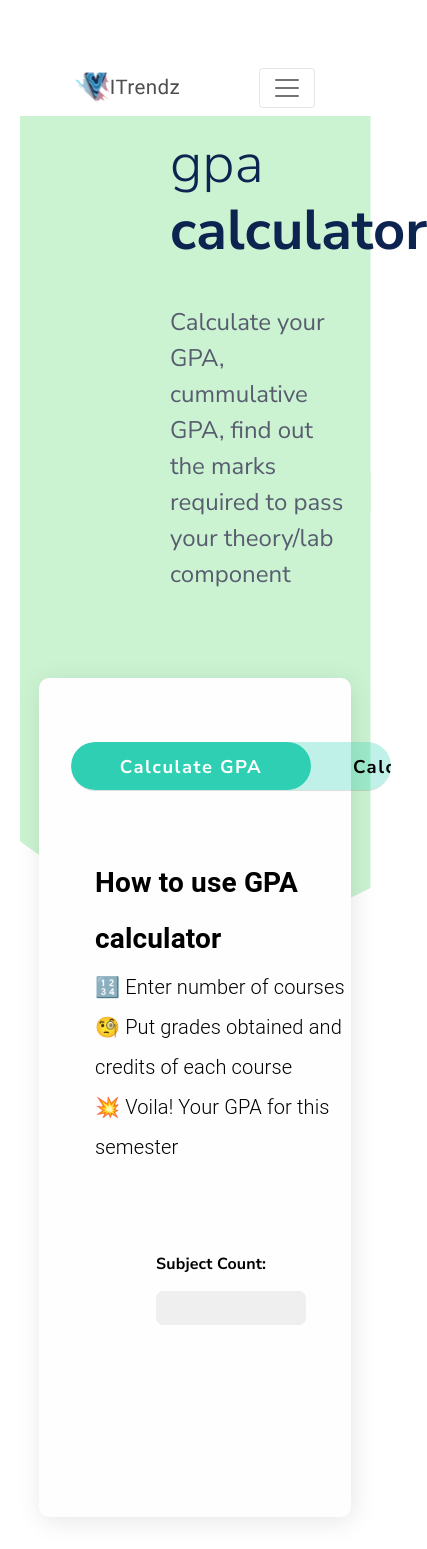
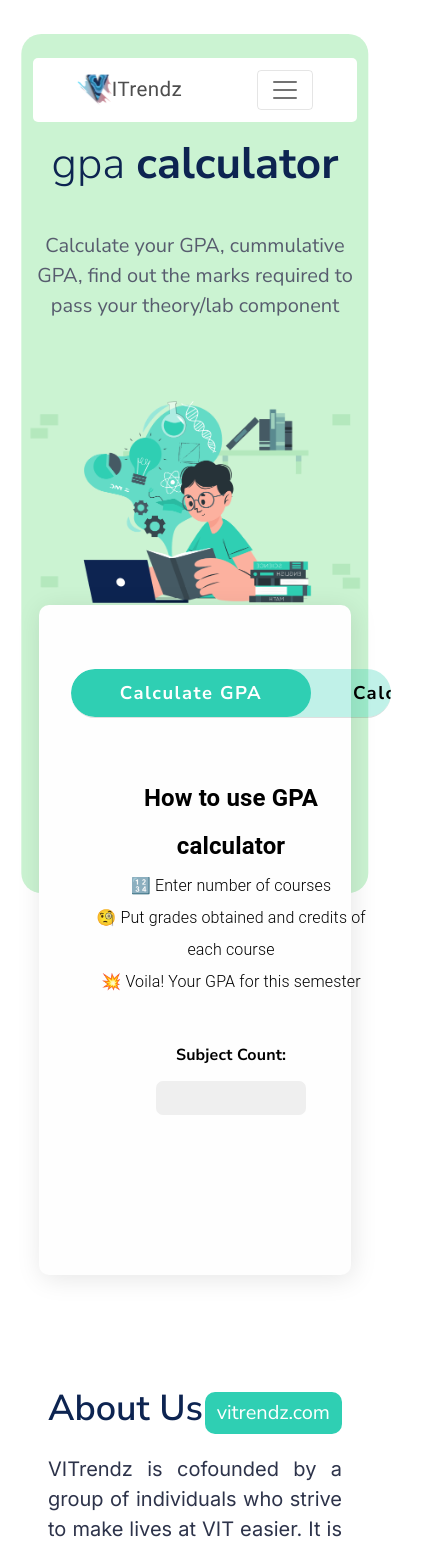
Before and after one commit to dhavalkolhe/gpa-calc, a React (Create React App) app: page / in a window 390 px wide. Shown: the top 1549 px of the page, 427 px wide, since content can reach past the window. Built offline with nearby package versions, Linux system fonts and the light colour scheme.

Commit message:
header responsive styles

```diff
--- a/src/Components/Box/Box.css
+++ b/src/Components/Box/Box.css
@@ -11,6 +11,12 @@
     font-family: 'Nunito Sans', sans-serif;
 }
 
+@media only screen and (max-width: 900px) {
+    .Main {
+        padding: 2rem 1rem;
+    }
+}
+
 @media only screen and (max-width: 600px) {
     .Main {
         padding: 4rem 2rem;
--- a/src/Components/Calculators/Calculator.css
+++ b/src/Components/Calculators/Calculator.css
@@ -69,11 +69,9 @@ input {
     font-family: 'Nunito Sans', sans-serif;
 }
 
-
-
 .calc-btn {
     color: white;
-    background: #2FCFB3;
+    background: #2fcfb3;
     border-radius: 10px;
     border: none;
     width: 150px;
@@ -154,27 +152,60 @@ label {
     .Calculator {
         flex-direction: column;
     }
+    .calculator-main {
+        padding: 0;
+    }
 }
 @media only screen and (max-width: 992px) {
     .meme-image {
         width: 90%;
     }
 }
-@media only screen and (max-width: 744px) {
-    .subject-container{
+@media only screen and (max-width: 900px) {
+    .calculator-info {
+        text-align: center;
+        font-size: 1.5rem;
+    }
+    .calculator-main {
+        align-items: center;
+        text-align: center;
+    }
+    .steps span {
+        font-size: 1.5rem;
+    }
+    .steps {
+        font-size: 1rem;
+    }
+}
+@media only screen and (max-width: 680px) {
+    .calculator-main {
+        align-items: stretch;
+    }
+    .subject-container {
         flex-direction: column;
+        margin: 0.75rem 0;
     }
-    .subject-select-container{
+    .subject-label {
+        margin: 0;
+    }
+    .subject-select-container {
         flex-direction: column;
         min-height: 5rem;
         justify-content: space-between;
+        width: 60%;
     }
-    input,select{
+    input,
+    select {
         margin: 0;
     }
-    .calculator-main{
-        padding-left: 0;
+    .subject-select-container input,
+    .subject-select-container select {
+        width: 100%;
+    }
+    .calculator-main {
+        padding: 0;
+        height: fit-content;
         justify-content: center;
-        align-items: center;
+        /* align-items: center; */
     }
 }
--- a/src/Components/HeaderTwo/HeaderContent/HeaderContent.css
+++ b/src/Components/HeaderTwo/HeaderContent/HeaderContent.css
@@ -1,18 +1,30 @@
 .header-content {
-    padding: 10px 170px;
+    padding: 2rem 4rem;
     display: flex;
     width: 90%;
     align-items: center;
-    justify-content: space-between;
-    /* flex-wrap: wrap; */
+    position: relative;
+    margin: 0 auto;
+    flex-wrap: wrap;
+    /* border: 1px solid red; */
 }
 .header-content__heading {
     font-size: 4.5rem;
     color: #0d2451;
     font-weight: 300;
 }
+.header-text-content {
+    flex: 1;
+    /* border: 1px solid red; */
+    position: relative;
+    top: 2.5rem;
+}
 .illus-div{
-    width: 95%;
+    flex: 0.75;
+    position: relative;
+    right: 0;
+    /* border: 1px solid black; */
+    top: 4.25rem;
 }
 img{
     width: 100%;
@@ -30,7 +42,7 @@ img{
     font-weight: bold;
 }
 
-@media only screen and (max-width: 1300px) {
+@media only screen and (max-width: 1380px) {
     .header-content__heading {
         font-size: 3.5rem;
     }
@@ -38,3 +50,48 @@ img{
         font-size: 1.5rem;
     }
 }
+
+@media only screen and (max-width: 1200px) {
+    .header-content {
+        flex-direction: column;
+        align-items: center;
+    }
+    .header-text-content {
+        text-align: center;
+    }
+    .header-content__text {
+        margin: 0 auto;
+    }
+    .illus-div {
+        width: 60%;
+    }
+    .header-content__text {
+        font-size: 1.25rem;
+    }
+}
+
+@media only screen and (max-width: 850px) {
+    .illus-div {
+        width: 80%;
+    }
+}
+
+@media only screen and (max-width: 650px) {
+    .header-content__heading {
+        font-size: 2.75rem;
+    }
+    .header-content__text {
+        width: 95%;
+        font-size: 1.25rem;
+    }
+    .header-content {
+        padding: 1rem 0;
+    }
+    .header-text-content {
+        top: 0;
+    }
+    .illus-div {
+        top: 2.75rem;
+        width: 100%;
+    }
+}
--- a/src/Components/HeaderTwo/HeaderContent/HeaderContent.jsx
+++ b/src/Components/HeaderTwo/HeaderContent/HeaderContent.jsx
@@ -4,7 +4,7 @@ import illus from "../../../assets/illus.png";
 const HeaderContent = () => {
   return (
     <div className="header-content">
-      <div>
+      <div className="header-text-content">
         <h1 className="header-content__heading">
           gpa <span>calculator</span>
         </h1>
--- a/src/Components/HeaderTwo/Headertwo.css
+++ b/src/Components/HeaderTwo/Headertwo.css
@@ -2,19 +2,20 @@
     position: relative;
     width: 100%;
     position: relative;
+    border: 2px solid transparent;
 }
 
 .header-main::before {
     content: '';
     position: absolute;
-    top: 0;
+    top: 2rem;
     left: 50%;
     transform: translateX(-50%);
     width: 90%;
     height: 200%;
     background-image: url('../../assets/header-svg.svg');
     background-repeat: no-repeat;
-    background-position: top 25% center;
+    background-position: top center;
     z-index: -10;
     border-radius: 20px;
 }
@@ -26,6 +27,8 @@
     flex-direction: column;
     justify-content: center;
     margin-top: 2rem;
+    position: relative;
+    /* border: 2px solid green; */
 }
 
 @media only screen and (max-width: 1450px) {
@@ -33,3 +36,12 @@
         background-position: left 75% top 20%;
     }
 }
+
+@media only screen and (max-width: 1200px) {
+    .header-main::before {
+        background-position: top center;
+        background-image: url('../../assets/header-bg-long.svg');
+        height: 150%;
+        /* border: 2px solid brown; */
+    }
+}
--- a/src/Components/Main/Main.css
+++ b/src/Components/Main/Main.css
@@ -1,3 +1,5 @@
+
+
 .feature-label {
   letter-spacing: 1.5px !important;
   font-size: 1.15rem !important;
--- a/src/Components/Navbar/Navbar.css
+++ b/src/Components/Navbar/Navbar.css
@@ -1,5 +1,7 @@
 nav {
   margin: 0 8%;
+  position: absolute;
+  /* border: 1px solid red; */
 }
 
 /* li {
@@ -11,7 +13,7 @@ nav {
   padding: 0.75rem 2rem;
   border-radius: 5px;
   /* position:fixed; */
-  /* background-color: #ffffff; */
+  background-color: #ffffff;
   z-index: 9999;
   display: flex;
   justify-content: space-between;
@@ -20,6 +22,7 @@ nav {
 }
 .nav-item {
   font-size: 1.5rem;
+  padding: 0 1rem !important;
 }
 .dropdown-item {
   margin: 0;
```
Also changed, not shown: src/assets/header-bg-long.svg (added).
